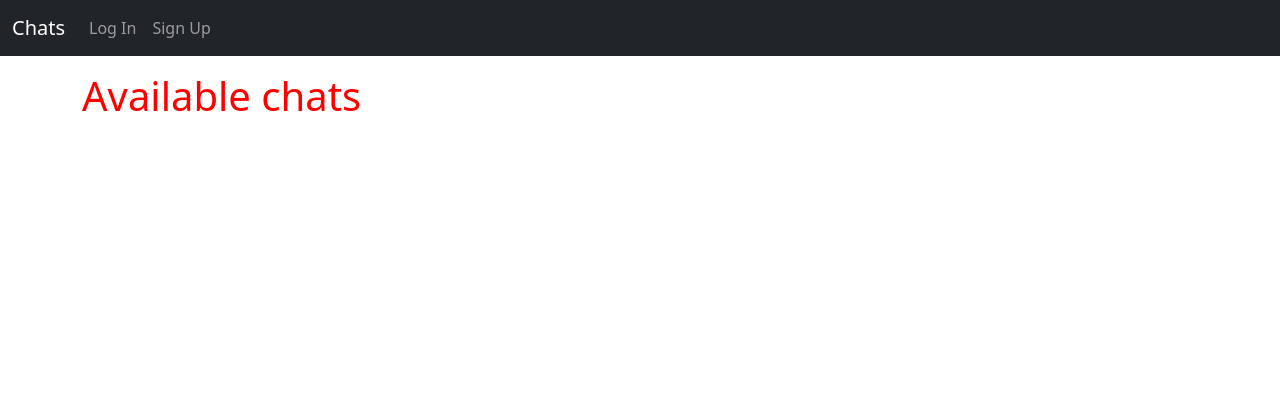
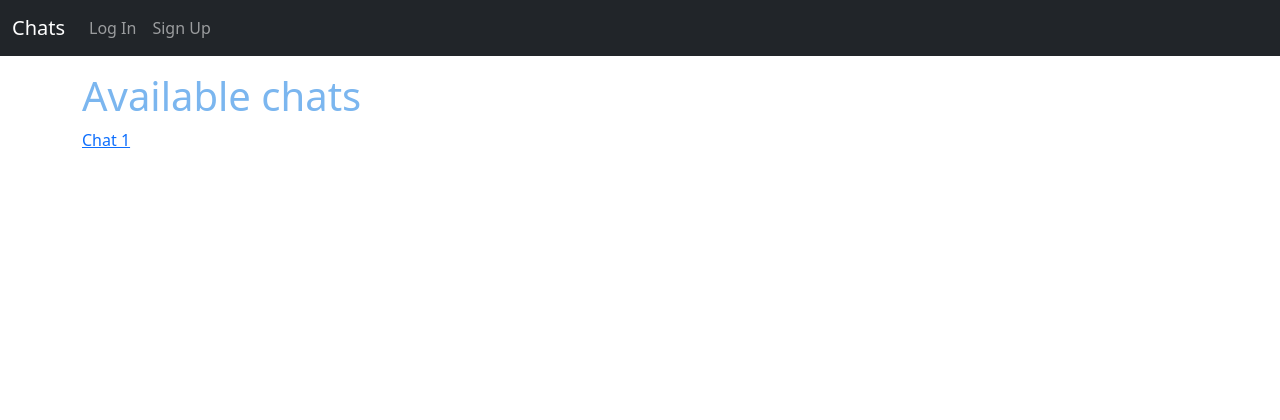
Before and after one commit to KirylDorakh/SkillFactoryChat, a Django app: page / in a window 1280 px wide. Shown: the top 420 px of the page. Run offline with Django 4.2, Linux system fonts and the light colour scheme; data comes from the database, SQL or seed files in the repository; both versions use the stored data as it was after the commit; parts of the project's set-up code (start-up, migrations or seed data) failed here and were passed over.

Commit message:
Chats and Chat View

```diff
--- a/chats/models.py
+++ b/chats/models.py
@@ -1,5 +1,7 @@
 from django.db import models
 from accounts.models import CustomUser
+
+from django.urls import reverse
 
 
 class Chat(models.Model):
@@ -8,6 +10,9 @@ class Chat(models.Model):
 
     def __str__(self):
         return self.title
+
+    def get_absolute_url(self):
+        return reverse('chat', args=[str(self.id)])
 
 
 class Message(models.Model):
--- a/chats/urls.py
+++ b/chats/urls.py
@@ -1,7 +1,10 @@
 from django.urls import path
 
-from .views import HomePageView
+from .views import (HomePageView,
+                    ChatView
+                    )
 
 urlpatterns = [
     path('', HomePageView.as_view(), name='home'),
+    path('chat/<int:pk>/', ChatView.as_view(), name='chat')
 ]
--- a/chats/views.py
+++ b/chats/views.py
@@ -1,6 +1,16 @@
 from django.shortcuts import render
-from django.views.generic import TemplateView
+from django.views.generic import ListView, DetailView
+
+from .models import Chat, Message
 
 
-class HomePageView(TemplateView):
+class HomePageView(ListView):
+    model = Chat
+    context_object_name = 'chats'
     template_name = 'home.html'
+
+
+class ChatView(DetailView):
+    model = Chat
+    context_object_name = 'chat'
+    template_name = 'chats/chat.html'
--- a/config/settings.py
+++ b/config/settings.py
@@ -131,6 +131,11 @@ ACCOUNT_LOGOUT_REDIRECT = "home"
 LOGIN_URL = "/accounts/login/"
 
 ACCOUNT_SESSION_REMEMBER = True
+ACCOUNT_SIGNUP_PASSWORD_ENTER_TWICE = False
+ACCOUNT_USERNAME_REQUIRED = False
+ACCOUNT_AUTHENTICATION_METHOD = "email"
+ACCOUNT_EMAIL_REQUIRED = True
+ACCOUNT_UNIQUE_EMAIL = True
 
 AUTHENTICATION_BACKENDS = (
     # Needed to login by username in Django admin, regardless of `allauth`
--- a/static/css/base.css
+++ b/static/css/base.css
@@ -4,5 +4,5 @@ body {
 }
 
 h1 {
-    color: red;
+    color: rgba(123, 182, 239);
 }
--- a/templates/home.html
+++ b/templates/home.html
@@ -3,6 +3,12 @@
 {% block title %}Home{% endblock title %}
 
 {% block content %}
-    <h1>Available chats</h1>
-
+    {% if chats %}
+        <h1>Available chats</h1>
+        {% for chat in chats %}
+            <a href="{{ chat.get_absolute_url }}">{{ chat.title }}</a>
+        {% endfor %}
+    {% else %}
+        <h1> No chats </h1>
+    {% endif %}
 {% endblock content %}
```
Also changed, not shown: templates/chats/chat.html (added, +7 -0 lines), db.sqlite3.
